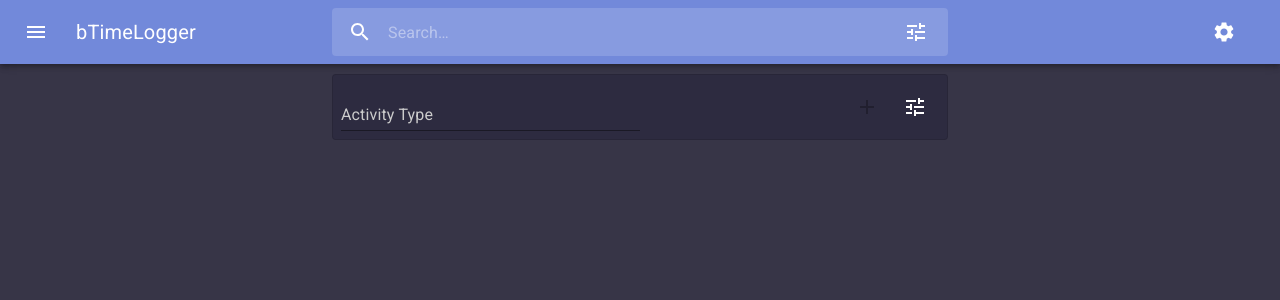
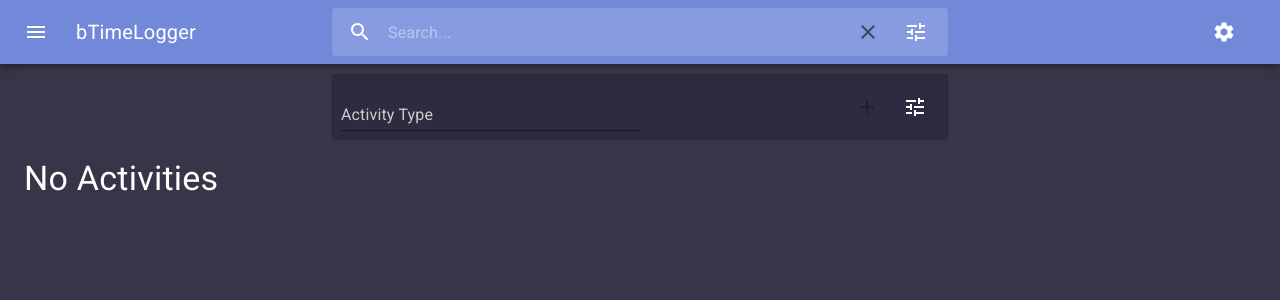
Before and after one commit to CodeCricut/bTimeLogger-react, a React (Create React App) app: page / in a window 1280 px wide. Shown: the top 300 px of the page. Built offline with nearby package versions, Linux system fonts and the light colour scheme.

Commit message:
Added query string to search bar so you can tell what parameters are being used to search for activities.

```diff
--- a/src/Layout.js
+++ b/src/Layout.js
@@ -36,6 +36,10 @@ import {
 import useActivitySearch from "./hooks/useActivitySearch";
 import SearchAppBar from "./SearchAppBar";
 
+import SearchParams from "./model/SearchParams";
+
+const initialQueryString = new SearchParams().queryString;
+
 const Layout = () => {
     const classes = useLayoutStyles();
     const [{ activities }, dispatch] = useMainContext();
@@ -44,24 +48,16 @@ const Layout = () => {
     const [isSearchDialogOpen, setIsSearchDialogOpen] = useState(false);
     const [isSettingsDialogOpen, setIsSettingsDialogOpen] = useState(false);
 
-    const [searchParams, setSearchParams] = useState({
-        searchTerm: "",
-        selectedType: "",
-        doSearchBetweenDates: false,
-        fromDate: new Date(),
-        toDate: new Date(),
-    });
+    const [queryString, setQueryString] = useState(initialQueryString);
+    const setSearchParam = (paramName, paramValue) => {
+        const searchParams = SearchParams.parseQueryString(queryString);
+        searchParams[paramName] = paramValue;
+        setQueryString(searchParams.queryString);
+    };
+    const [searchResultActivities, isShowingSearchResults] =
+        useActivitySearch(queryString);
 
-    const setSearchParam = (paramName, paramValue) => {
-        setSearchParams((prev) => ({
-            ...prev,
-            [paramName]: paramValue,
-        }));
-    };
-
-    const [searchResultActivities, isShowingSearchResults] = useActivitySearch({
-        searchParams,
-    });
+    const clearSearch = () => setQueryString(initialQueryString);
 
     const drawerList = () => (
         <div
@@ -89,6 +85,7 @@ const Layout = () => {
     const searchResultActivityList = () => {
         return (
             <React.Fragment>
+                {searchResultActivities.length > 0 ? (
                     <List>
                         {searchResultActivities.map((act) => (
                             <React.Fragment key={act.id}>
@@ -103,16 +100,21 @@ const Layout = () => {
                             </React.Fragment>
                         ))}
                     </List>
+                ) : (
+                    <Typography variant="h4">No search results</Typography>
+                )}
             </React.Fragment>
         );
     };
 
     const activityList = () => {
+        const sortedActivities = sortActivitiesByNewest(
+            selectNonTrashedActivities(activities)
+        );
         return (
             <List>
-                {sortActivitiesByNewest(
-                    selectNonTrashedActivities(activities)
-                ).map((act) => (
+                {sortedActivities.length > 0 ? (
+                    sortedActivities.map((act) => (
                         <React.Fragment key={act.id}>
                             <ListItem>
                                 {act.endTime ? (
@@ -123,7 +125,10 @@ const Layout = () => {
                             </ListItem>
                             <Divider />
                         </React.Fragment>
-                ))}
+                    ))
+                ) : (
+                    <Typography variant="h4">No Activities</Typography>
+                )}
             </List>
         );
     };
@@ -134,8 +139,9 @@ const Layout = () => {
                 setIsDrawerOpen={setIsDrawerOpen}
                 setIsSearchDialogOpen={setIsSearchDialogOpen}
                 setIsSettingsDialogOpen={setIsSettingsDialogOpen}
-                searchTerm={searchParams.searchTerm}
-                setSearchTerm={(term) => setSearchParam("searchTerm", term)}
+                queryString={queryString}
+                setQueryString={setQueryString}
+                clearSearch={clearSearch}
             />
             <Drawer
                 anchor="left"
@@ -147,14 +153,14 @@ const Layout = () => {
             <TuneSearchDialog
                 isOpen={isSearchDialogOpen}
                 onClose={() => setIsSearchDialogOpen(false)}
-                searchParams={searchParams}
-                setSearchParams={setSearchParams}
+                queryString={queryString}
+                setQueryString={setQueryString}
             />
             <SettingsDialog
                 isOpen={isSettingsDialogOpen}
                 onClose={() => setIsSettingsDialogOpen(false)}
             />
-            <Container>
+            <Container className={classes.layoutContainer}>
                 <Box className={classes.startActivityBox}>
                     <InlineStartActivity />
                 </Box>
--- a/src/SearchAppBar.js
+++ b/src/SearchAppBar.js
@@ -13,6 +13,7 @@ import {
     Container,
     AppBar,
     Box,
+    TextField,
 } from "@material-ui/core";
 
 import {
@@ -21,6 +22,7 @@ import {
     Tune as TuneIcon,
     Settings as SettingsIcon,
     Close as CloseIcon,
+    Clear as ClearIcon,
 } from "@material-ui/icons";
 
 import useSearchAppBarStyles from "./hooks/useSearchAppBarStyles";
@@ -29,11 +31,13 @@ const SearchAppBar = ({
     setIsDrawerOpen,
     setIsSearchDialogOpen,
     setIsSettingsDialogOpen,
-    searchTerm,
-    setSearchTerm,
+    queryString,
+    setQueryString,
+    clearSearch,
 }) => {
     const classes = useSearchAppBarStyles();
 
+    console.log("search app bar rendered");
     return (
         <AppBar position="static">
             <Toolbar className={classes.toolBar}>
@@ -57,9 +61,9 @@ const SearchAppBar = ({
                             <SearchIcon />
                         </div>
                         <InputBase
-                            value={searchTerm}
-                            onChange={(e) => setSearchTerm(e.target.value)}
-                            placeholder="Search…"
+                            value={queryString}
+                            onChange={(e) => setQueryString(e.target.value)}
+                            placeholder="Search..."
                             classes={{
                                 root: classes.inputRoot,
                                 input: classes.inputInput,
@@ -69,6 +73,12 @@ const SearchAppBar = ({
                         />
                     </div>
 
+                    <IconButton
+                        className={classes.clearButton}
+                        onClick={clearSearch}
+                    >
+                        <ClearIcon />
+                    </IconButton>
                     <IconButton
                         className={classes.tuneIcon}
                         onClick={() => setIsSearchDialogOpen(true)}
--- a/src/TuneSearchDialog.js
+++ b/src/TuneSearchDialog.js
@@ -26,39 +26,40 @@ import {
     KeyboardDatePicker,
 } from "@material-ui/pickers";
 import useDialogFormStyles from "./hooks/useDialogFormStyles";
-import { useMainContext } from "./data/MainContext";
 import ActivityTypeSelect from "./ActivityTypeSelect";
 import useDateTimeStyles from "./hooks/useDateTimeStyles";
+import SearchParams from "./model/SearchParams";
 
-const TuneSearchDialog = ({
-    isOpen,
-    onClose,
-    searchParams,
-    setSearchParams,
-}) => {
+const TuneSearchDialog = ({ isOpen, onClose, queryString, setQueryString }) => {
     const classes = useDialogFormStyles();
     const dateTimeClasses = useDateTimeStyles();
 
-    const [tempSearchParams, setTempSearchParams] = useState(searchParams);
-    useEffect(() => {
-        setTempSearchParams(searchParams);
-    }, [searchParams]);
-
-    const handleSearch = () => {
-        setSearchParams(tempSearchParams);
-        onClose();
-    };
-
-    const handleCancel = () => {
-        setTempSearchParams(searchParams);
-        onClose();
-    };
+    const tSearchParams = SearchParams.parseQueryString(queryString);
+    const [tempSearchParams, setTempSearchParams] = useState(tSearchParams);
+    // useEffect(() => {
+    //     setTempSearchParams(SearchParams.parseQueryString(queryString));
+    // }, [queryString]);
 
     const setTempSearchParam = (paramName, paramValue) => {
         setTempSearchParams((prev) => ({
             ...prev,
             [paramName]: paramValue,
         }));
+    };
+
+    const [doSearchBetweenDates, setDoSearchBetweenDates] = useState(
+        !!(tempSearchParams.fromDate || tempSearchParams.toDate)
+    );
+
+    const handleSearch = () => {
+        const newQueryStr = new SearchParams(tempSearchParams).queryString;
+        setQueryString(newQueryStr);
+        onClose();
+    };
+
+    const handleCancel = () => {
+        setTempSearchParams(SearchParams.parseQueryString(queryString));
+        onClose();
     };
 
     return (
@@ -93,16 +94,13 @@ const TuneSearchDialog = ({
                             Search Between Dates
                         </Typography>
                         <Checkbox
-                            checked={tempSearchParams.doSearchBetweenDates}
+                            checked={!!doSearchBetweenDates}
                             onChange={(e) =>
-                                setTempSearchParam(
-                                    "doSearchBetweenDates",
-                                    e.target.checked
-                                )
+                                setDoSearchBetweenDates(e.target.checked)
                             }
                         />
                     </FormControl>
-                    {tempSearchParams.doSearchBetweenDates && (
+                    {doSearchBetweenDates && (
                         <MuiPickersUtilsProvider utils={MomentUtils}>
                             <FormControl className={classes.labeledInput}>
                                 <Typography className={classes.label}>
@@ -118,7 +116,10 @@ const TuneSearchDialog = ({
                                         label="start date"
                                         format="MM/DD/yyyy"
                                         margin="normal"
-                                        value={tempSearchParams.fromDate}
+                                        value={
+                                            tempSearchParams.fromDate ??
+                                            new Date()
+                                        }
                                         onChange={(date) =>
                                             setTempSearchParam("fromDate", date)
                                         }
@@ -130,7 +131,10 @@ const TuneSearchDialog = ({
                                         label="start time"
                                         className={dateTimeClasses.time}
                                         variant="dialog"
-                                        value={tempSearchParams.fromDate}
+                                        value={
+                                            tempSearchParams.fromDate ??
+                                            new Date()
+                                        }
                                         margin="normal"
                                         onChange={(date) =>
                                             setTempSearchParam("fromDate", date)
@@ -150,13 +154,18 @@ const TuneSearchDialog = ({
                                     className={`${classes.inputLong} ${dateTimeClasses.dateTimeContainer}`}
                                 >
                                     <KeyboardDatePicker
-                                        className={dateTimeClasses.date}
+                                        className={
+                                            dateTimeClasses.date ?? new Date()
+                                        }
                                         disableToolbar
                                         variant="dialog"
                                         label="end date"
                                         format="MM/DD/yyyy"
                                         margin="normal"
-                                        value={tempSearchParams.toDate}
+                                        value={
+                                            tempSearchParams.toDate ??
+                                            new Date()
+                                        }
                                         onChange={(date) =>
                                             setTempSearchParam("toDate", date)
                                         }
--- a/src/hooks/useActivitySearch.js
+++ b/src/hooks/useActivitySearch.js
@@ -8,9 +8,25 @@ import {
 } from "../data/activity-selectors";
 import { useMainContext } from "../data/MainContext";
 
-const useActivitySearch = ({ searchParams }) => {
-    const { searchTerm, selectedType, doSearchBetweenDates, fromDate, toDate } =
-        searchParams;
+import SearchParams from "../model/SearchParams";
+
+const useActivitySearch = (queryString) => {
+    const [searchParams, setSearchParams] = useState(
+        SearchParams.parseQueryString(queryString)
+    );
+    useEffect(
+        () => setSearchParams(SearchParams.parseQueryString(queryString)),
+        [queryString]
+    ); // probably unnecessary
+    console.dir(searchParams);
+
+    // const searchParams = SearchParams.parseQueryString(queryString);
+    // const {
+    //     searchTerm,
+    //     selectedType,
+    //     fromDate,
+    //     toDate /*, doSearchBetweenDates*/,
+    // } = searchParams;
 
     const [{ activities }, dispatch] = useMainContext();
 
@@ -18,41 +34,42 @@ const useActivitySearch = ({ searchParams }) => {
     const [isShowingSearchResults, setIsShowingSearchResults] = useState(false);
 
     useEffect(() => {
-        if (!searchTerm && !selectedType && !doSearchBetweenDates) {
+        if (
+            !searchParams.searchTerm &&
+            !searchParams.selectedType &&
+            !(searchParams.fromDate || searchParams.toDate)
+        ) {
             setIsShowingSearchResults(false);
             setSearchResults([]); // If no filter, return none
         } else {
             setIsShowingSearchResults(true);
             setSearchResults(getFilteredResults());
         }
-    }, [
-        searchTerm,
-        selectedType,
-        doSearchBetweenDates,
-        fromDate,
-        toDate,
-        activities,
-    ]);
+    }, [searchParams, activities]);
 
     const getFilteredResults = () => {
         let filteredActivities = [...activities];
-        if (searchTerm) {
+        if (searchParams.searchTerm) {
             filteredActivities = selectActivitiesWithText(
                 activities,
-                searchTerm
+                searchParams.searchTerm
             );
         }
 
-        if (selectedType)
+        if (searchParams.selectedType)
             filteredActivities = selectActivitiesOfType(
                 filteredActivities,
-                selectedType
+                searchParams.selectedType
             );
-        if (doSearchBetweenDates) {
+        if (
+            !!(
+                searchParams.fromDate || searchParams.toDate
+            ) /*doSearchBetweenDates*/
+        ) {
             filteredActivities = selectActivitesBetweenDates(
                 filteredActivities,
-                fromDate,
-                toDate
+                searchParams.fromDate,
+                searchParams.toDate
             );
         }
         const sortedActivities = sortActivitiesByNewest(filteredActivities);
--- a/src/hooks/useLayoutStyles.js
+++ b/src/hooks/useLayoutStyles.js
@@ -12,11 +12,16 @@ const useLayoutStyles = makeStyles((theme) => ({
         ...theme.mixins.toolbar,
         justifyContent: "flex-end",
     },
+    layoutContainer: {
+        height: "500px",
+        overflow: "auto",
+    },
     activities: {
         width: "50%",
         [theme.breakpoints.down("sm")]: {
             width: "100%",
         },
+        maxHeight: "100%",
     },
     startActivityBox: {
         width: "50%",
--- a/src/hooks/useSearchAppBarStyles.js
+++ b/src/hooks/useSearchAppBarStyles.js
@@ -59,6 +59,12 @@ const useSearchAppBarStyles = makeStyles((theme) => ({
         height: "100%",
         color: "inherit",
     },
+    queryString: {
+        color: theme.palette.text.secondary,
+        margin: "0 10px",
+        padding: theme.spacing(1),
+        overflow: "hidden",
+    },
     inputRoot: {
         color: "inherit",
         width: "100%",
--- /dev/null
+++ b/src/model/SearchParams.js
@@ -0,0 +1,47 @@
+import moment from "moment";
+import { formatDate } from "../util/timeFormatters";
+
+export default class SearchParams {
+    searchTerm = "";
+    selectedType = "";
+    fromDate = null;
+    toDate = null;
+
+    constructor(obj) {
+        obj && Object.assign(this, obj);
+    }
+
+    get queryString() {
+        let queryStr = "";
+        if (this.selectedType) queryStr += `selectedType:${this.selectedType}&`;
+        if (this.fromDate) queryStr += `fromDate:${formatDate(this.fromDate)}&`;
+        if (this.toDate) queryStr += `toDate:${formatDate(this.toDate)}&`;
+        if (this.searchTerm) queryStr += `searchTerm:${this.searchTerm}&`;
+
+        queryStr = queryStr.slice(0, queryStr.length - 1);
+
+        return queryStr;
+    }
+
+    get doSearchBetweenDates() {
+        return !!(this.fromDate || this.toDate);
+    }
+
+    /// returns a new SearchParams object based on the queryStr
+    static parseQueryString(queryStr) {
+        const searchParams = new SearchParams();
+
+        const parts = queryStr.trim().split("&");
+
+        for (const part of parts) {
+            const [key, value] = part.split(":");
+
+            if (key === "fromDate" || key === "toDate")
+                searchParams[key] = moment(value).toDate();
+            else if (!value) searchParams.searchTerm = key;
+            else searchParams[key] = value;
+        }
+
+        return searchParams;
+    }
+}
--- a/src/util/timeFormatters.js
+++ b/src/util/timeFormatters.js
@@ -1,20 +1,10 @@
 import moment from "moment";
 
-const formatDuration = (startTime, endTime) => {
+export const formatDuration = (startTime, endTime) => {
     const duration = moment.duration(Math.abs(endTime - startTime));
 
     return duration.humanize();
-    // const days = duration.days() >= 1 ? `${duration.days()} days ` : "";
-
-    // const hours = duration.hours();
-    // const hStr = hours < 10 ? prependZero(hours) : hours;
-
-    // const minutes = duration.asMinutes()
-
-    // const hms = `${duration.hours()}:${duration.minutes()}:${duration.seconds()}`;
-    // return `${days}${hms}`;
 };
 
-// const prependZero = (str) => `0${str}`;
-
-export { formatDuration };
+export const formatDate = (date) => moment(date).format("MM/DD/YYYY");
+export const formatDateTime = (date) => moment(date).format();
```
Also changed, not shown: src/StartActivityDialog.js (+7 -9 lines), src/data/activity-selectors.js (+46 -6 lines), 2 other files (tests, documents, lock files or other folders). Lines whose indentation alone changed are shown as unchanged.
